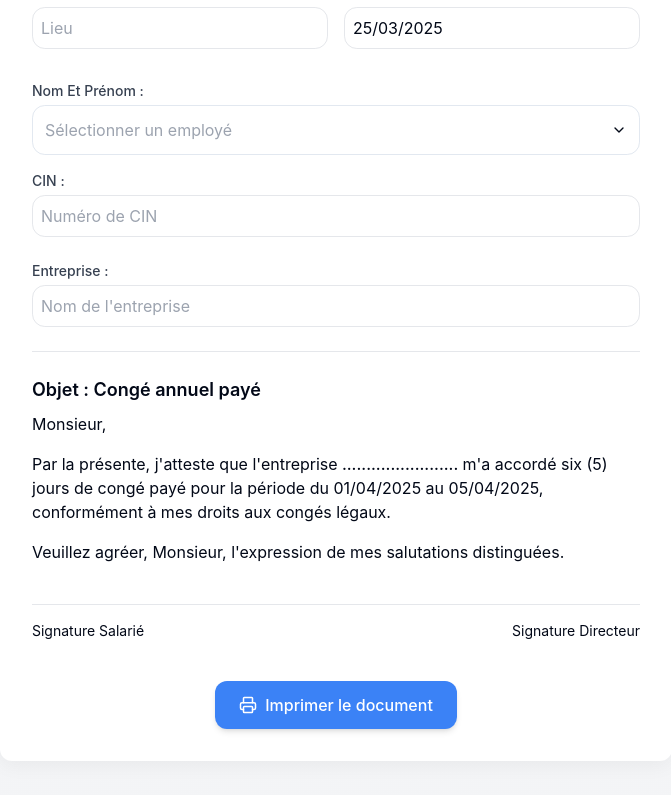
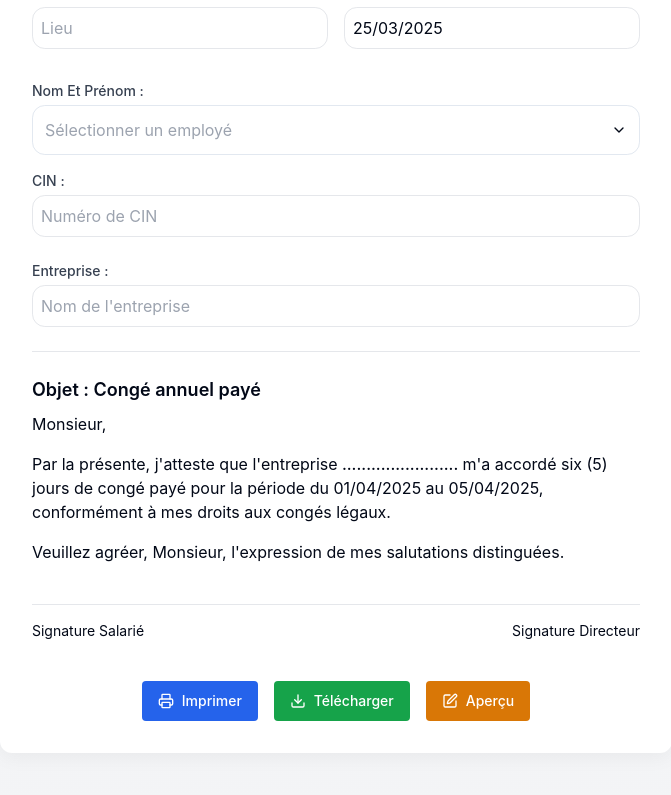
Before and after one commit to befreelikayna/cheerful-leaves-approval-99, a React (Vite) app: page / in a window 1280 px wide. Shown: the part 293-1088 px from the top of the page, without its empty margins (304-975 px from the left). Built offline with nearby package versions, Linux system fonts and the light colour scheme.

Commit message:
Add download and edit buttons
Add download and edit buttons to the leave form.

```diff
--- a/src/components/LeaveForm.tsx
+++ b/src/components/LeaveForm.tsx
@@ -4,7 +4,8 @@ import { toast } from "sonner";
 import { Employee, LeaveFormData } from "../models/employeeTypes";
 import EmployeeSelect from "./EmployeeSelect";
 import { employees } from "../data/employees";
-import { Printer } from "lucide-react";
+import { Printer, Download, Edit } from "lucide-react";
+import { Button } from "./ui/button";
 
 const LeaveForm: React.FC = () => {
   const [formData, setFormData] = useState<LeaveFormData>({
@@ -15,6 +16,7 @@ const LeaveForm: React.FC = () => {
     company: "",
   });
 
+  const [isEditing, setIsEditing] = useState<boolean>(true);
   const formRef = useRef<HTMLDivElement>(null);
 
   const handleEmployeeChange = (employee: Employee | null) => {
@@ -32,24 +34,8 @@ const LeaveForm: React.FC = () => {
     setFormData({ ...formData, [name]: value });
   };
 
-  const handlePrint = () => {
-    if (!formData.employee) {
-      toast.error("Veuillez sélectionner un employé");
-      return;
-    }
-
-    if (!formData.cin) {
-      toast.error("Veuillez entrer le CIN");
-      return;
-    }
-
-    const printWindow = window.open("", "_blank");
-    if (!printWindow) {
-      toast.error("Le blocage des popups peut empêcher l'impression. Veuillez les autoriser pour ce site.");
-      return;
-    }
-
-    printWindow.document.write(`
+  const generateHtml = () => {
+    return `
       <!DOCTYPE html>
       <html>
         <head>
@@ -166,7 +152,27 @@ const LeaveForm: React.FC = () => {
           </div>
         </body>
       </html>
-    `);
+    `;
+  };
+
+  const handlePrint = () => {
+    if (!formData.employee) {
+      toast.error("Veuillez sélectionner un employé");
+      return;
+    }
+
+    if (!formData.cin) {
+      toast.error("Veuillez entrer le CIN");
+      return;
+    }
+
+    const printWindow = window.open("", "_blank");
+    if (!printWindow) {
+      toast.error("Le blocage des popups peut empêcher l'impression. Veuillez les autoriser pour ce site.");
+      return;
+    }
+
+    printWindow.document.write(generateHtml());
 
     printWindow.document.close();
 
@@ -180,10 +186,72 @@ const LeaveForm: React.FC = () => {
     toast.success("Document prêt pour impression");
   };
 
+  const handleDownload = () => {
+    if (!formData.employee) {
+      toast.error("Veuillez sélectionner un employé");
+      return;
+    }
+
+    if (!formData.cin) {
+      toast.error("Veuillez entrer le CIN");
+      return;
+    }
+
+    // Create a hidden iframe to generate the PDF content
+    const iframe = document.createElement('iframe');
+    iframe.style.visibility = 'hidden';
+    iframe.style.position = 'absolute';
+    iframe.style.width = '0';
+    iframe.style.height = '0';
+    document.body.appendChild(iframe);
+
+    const iframeDocument = iframe.contentDocument || iframe.contentWindow?.document;
+    if (!iframeDocument) {
+      toast.error("Impossible de créer le document");
+      document.body.removeChild(iframe);
+      return;
+    }
+
+    iframeDocument.write(generateHtml());
+    iframeDocument.close();
+
+    setTimeout(() => {
+      try {
+        const employeeName = formData.employee?.name || "document";
+        const fileName = `autorisation_conge_${employeeName.replace(/\s+/g, '_').toLowerCase()}.pdf`;
+
+        // Use browser print to save as PDF
+        iframe.contentWindow?.print();
+
+        // Display success message
+        toast.success("Document téléchargé");
+
+        // Clean up
+        setTimeout(() => {
+          document.body.removeChild(iframe);
+        }, 1000);
+      } catch (error) {
+        toast.error("Erreur lors du téléchargement du document");
+        document.body.removeChild(iframe);
+      }
+    }, 500);
+  };
+
+  const toggleEdit = () => {
+    setIsEditing(!isEditing);
+    if (isEditing) {
+      toast.info("Mode aperçu activé");
+    } else {
+      toast.info("Mode édition activé");
+    }
+  };
+
   return (
     <div className="form-paper animate-slide-up" ref={formRef}>
       <h1 className="form-title">Autorisation de congé</h1>
 
+      {isEditing ? (
+        <>
           <div className="grid grid-cols-2 gap-4 mb-4">
             <div className="form-field">
               <label className="form-label">Fait à :</label>
@@ -241,6 +309,48 @@ const LeaveForm: React.FC = () => {
               placeholder="Nom de l'entreprise"
             />
           </div>
+        </>
+      ) : (
+        <>
+          <div className="preview-container border border-gray-200 rounded-md p-6 mb-6 bg-white shadow-sm">
+            <div className="text-right mb-8">
+              <p>Fait à : <span className="font-bold">{formData.location || "........................"}</span></p>
+              <p>Le : <span className="font-bold">{formData.date}</span></p>
+            </div>
+
+            <div className="mb-8">
+              <p className="mb-2">Nom Et Prénom : <span className="font-bold">{formData.employee?.name || "........................"}</span></p>
+              <p>CIN : <span className="font-bold">{formData.cin || "........................"}</span></p>
+            </div>
+
+            <div className="mb-8">
+              <h2 className="text-lg font-bold mb-4">Objet : Congé annuel payé</h2>
+
+              <p className="mb-4">Monsieur,</p>
+
+              <p className="mb-4">
+                Par la présente, j'atteste que l'entreprise
+                <span className="font-bold"> {formData.company || "........................"} </span>
+                m'a accordé six (5) jours de congé payé pour la période du 01/04/2025 au 05/04/2025,
+                conformément à mes droits aux congés légaux.
+              </p>
+
+              <p className="mb-4">
+                Veuillez agréer, Monsieur, l'expression de mes salutations distinguées.
+              </p>
+            </div>
+
+            <div className="flex justify-between mt-10 pt-4 border-t border-gray-200">
+              <div>
+                <p className="text-sm">Signature Salarié</p>
+              </div>
+              <div>
+                <p className="text-sm">Signature Directeur</p>
+              </div>
+            </div>
+          </div>
+        </>
+      )}
 
       <div className="border-t border-gray-200 pt-6 mb-6">
         <h2 className="text-lg font-semibold mb-2">Objet : Congé annuel payé</h2>
@@ -268,14 +378,30 @@ const LeaveForm: React.FC = () => {
         </div>
       </div>
 
-      <div className="mt-10 flex justify-center">
-        <button
+      <div className="mt-10 flex justify-center gap-4">
+        <Button
           onClick={handlePrint}
-          className="print-button flex items-center gap-2"
+          className="bg-blue-600 hover:bg-blue-700 text-white px-4 py-2 rounded flex items-center gap-2"
         >
           <Printer size={18} />
-          Imprimer le document
-        </button>
+          Imprimer
+        </Button>
+
+        <Button
+          onClick={handleDownload}
+          className="bg-green-600 hover:bg-green-700 text-white px-4 py-2 rounded flex items-center gap-2"
+        >
+          <Download size={18} />
+          Télécharger
+        </Button>
+
+        <Button
+          onClick={toggleEdit}
+          className="bg-amber-600 hover:bg-amber-700 text-white px-4 py-2 rounded flex items-center gap-2"
+        >
+          <Edit size={18} />
+          {isEditing ? "Aperçu" : "Éditer"}
+        </Button>
       </div>
     </div>
   );
```
Lines whose indentation alone changed are shown as unchanged.
